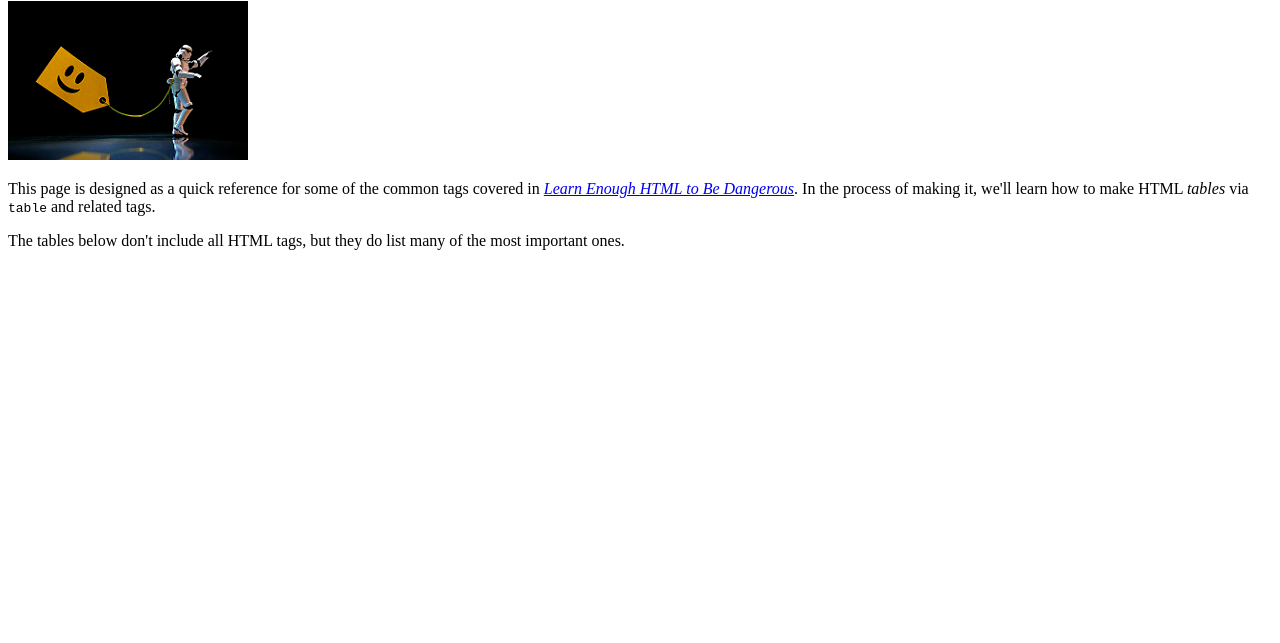
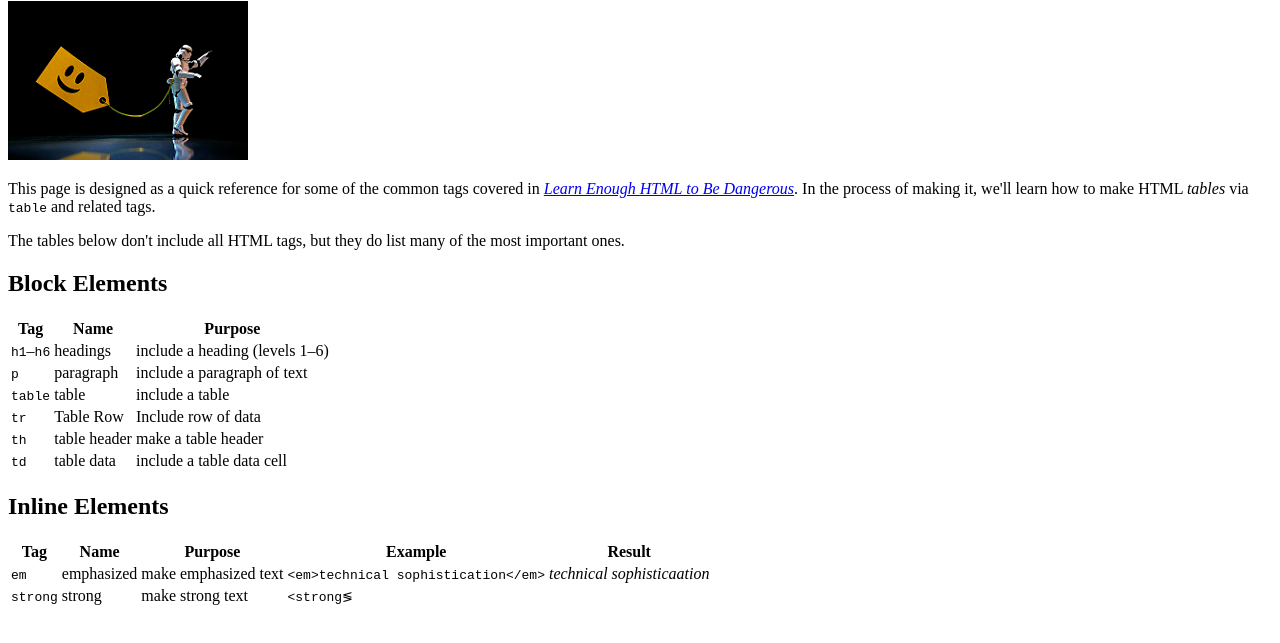
Before and after one commit to oVuongXuanTuyen/sample_website, a plain HTML site: page tags.html in a window 1280 px wide. Shown: the part 79-722 px from the top of the page. Drawn offline with Linux system fonts and the light colour scheme.

Commit message:
Add a tags page

```diff
--- a/tags.html
+++ b/tags.html
@@ -24,5 +24,80 @@
 	  The tables below don't include all HTML tags, but they do list many of
       the most important ones.
 	</p>
+
+	<h2>Block Elements</h2>
+
+	<table>
+		<tr>
+			<th>Tag</th>
+			<th>Name</th>
+			<th>Purpose</th>
+		</tr>
+
+		<tr>
+			<td><code>h1</code>&ndash;<code>h6</code></td>
+			<td>headings</td>
+			<td>include a heading (levels 1&ndash;6)</td>
+		</tr>
+
+		<tr>
+			<td><code>p</code></td>
+			<td>paragraph</td>
+			<td>include a paragraph of text</td>
+		</tr>
+
+		<tr>
+			<td><code>table</code></td>
+			<td>table</td>
+			<td>include a table</td>
+		</tr>
+
+		<tr>
+			<td><code>tr</code></td>
+			<td>Table Row</td>
+			<td>Include row of data</td>
+		</tr>
+
+		<tr>
+			<td><code>th</code></td>
+			<td>table header</td>
+			<td>make a table header</td>
+		</tr>
+
+		<tr>
+			<td><code>td</code></td>
+			<td>table data</td>
+			<td>include a table data cell</td>
+		</tr>
+	</table>
+
+	<h2>Inline Elements</h2>
+
+	<table>
+		<tr>
+			<th>Tag</th>
+			<th>Name</th>
+			<th>Purpose</th>
+			<th>Example</th>
+			<th>Result</th>
+		</tr>
+
+		<tr>
+			<td><code>em</code></td>
+			<td>emphasized</td>
+			<td>make emphasized text</td>
+			<td><code>&lt;em&gt;technical sophistication&lt;/em&gt;</code></td>
+			<td><em>technical sophisticaation</em></td>
+		</tr>
+
+		<tr>
+			<td><code>strong</code></td>
+			<td>strong</td>
+			<td>make strong text</td>
+			<td>
+				<code>&lt;strong&lg;</code>
+			</td>
+		</tr>
+	</table>
 </body>
 </html>
```
